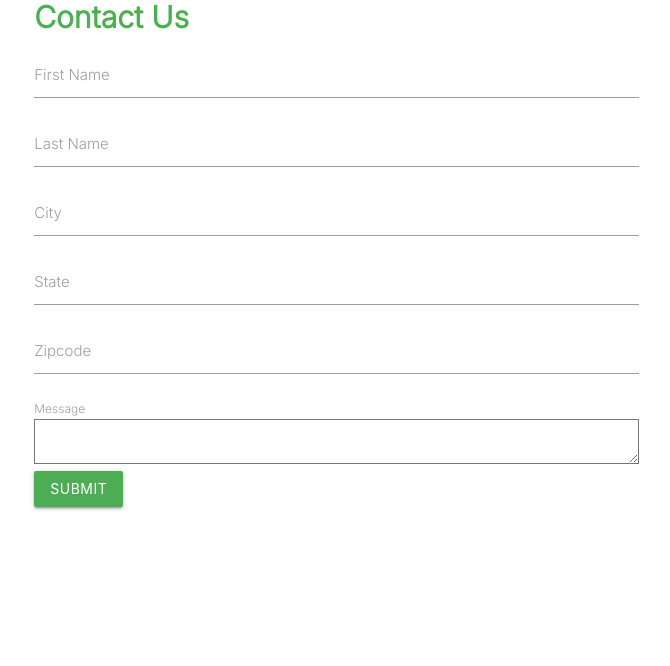
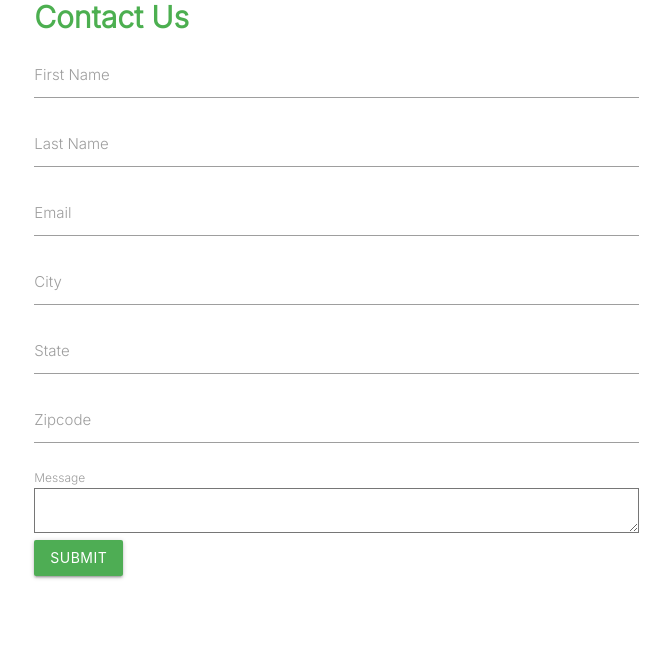
Before and after one commit to lilibella28/PicoMe, a Node server app: page /about in a window 1280 px wide. Shown: the part 1179-1845 px from the top of the page, without its empty margins (169-839 px from the left). Before the commit the page ends 1689 px from the top, so only its background shows below. Run offline with Node 20, Linux system fonts and the light colour scheme; some libraries are stand-ins or nearby versions.

Commit message:
updates emails

```diff
--- a/controllers/about.js
+++ b/controllers/about.js
@@ -1,5 +1,5 @@
 const Contacts = require("../models/contact")
-
+const {sendContact} = require("./contact")
 
 function about(req, res){
      res.render('orders/about',  {
@@ -21,6 +21,10 @@ function about(req, res){
 function create(req, res){
     const contact = new Contacts(req.body);
     contact.save(function(err){
+     //send the contactt data to the function
+         sendContact(contact.email, contact.firstName)
+
+         console.log(contact.firstName)
          if(err) return res.redirect('/contact')
          res.redirect('/orders')
     })
--- a/models/contact.js
+++ b/models/contact.js
@@ -6,6 +6,7 @@ const contactSchema = new Schema({
     firstName: String,
     lastName: String,
     city: String,
+    email: String,
     state: String,
     zipCode: Number,
     message: String
--- a/package.json
+++ b/package.json
@@ -6,6 +6,7 @@
     "start": "node ./bin/www"
   },
   "dependencies": {
+    "@sendgrid/mail": "^7.7.0",
     "axios": "^0.26.1",
     "cookie-parser": "^1.4.4",
     "debug": "~2.6.9",
@@ -18,6 +19,8 @@
     "mongoose": "^5.7.12",
     "morgan": "~1.9.0",
     "node-fetch": "^3.2.3",
+    "nodemailer": "^6.7.5",
+    "nodemailer-mailgun-transport": "^2.1.4",
     "nodemon": "^2.0.16",
     "passport": "^0.4.0",
     "passport-google-oauth": "^2.0.0",
--- a/views/orders/about.ejs
+++ b/views/orders/about.ejs
@@ -39,12 +39,16 @@
         <form action="/contact" method="POST">
             <h3 class=" green-text darken-4-text">Contact Us</h3>
             <div class="input-field">
-                <input type="text" name="firtsName">
-                <label for="firtsName"> First Name</label>
+                <input type="text" name="firstName">
+                <label for="firstName"> First Name</label>
             </div>
             <div class="input-field">
                 <input type="text" name="lastName">
                 <label for="lastName"> Last Name</label>
+            </div>
+            <div class="input-field">
+                <input type="text" name="email">
+                <label for="email"> Email</label>
             </div>
             <div class="input-field">
                 <input type="text" name="city">
```
Also changed, not shown: controllers/contact.js (added, +25 -0 lines), 1 other file.
